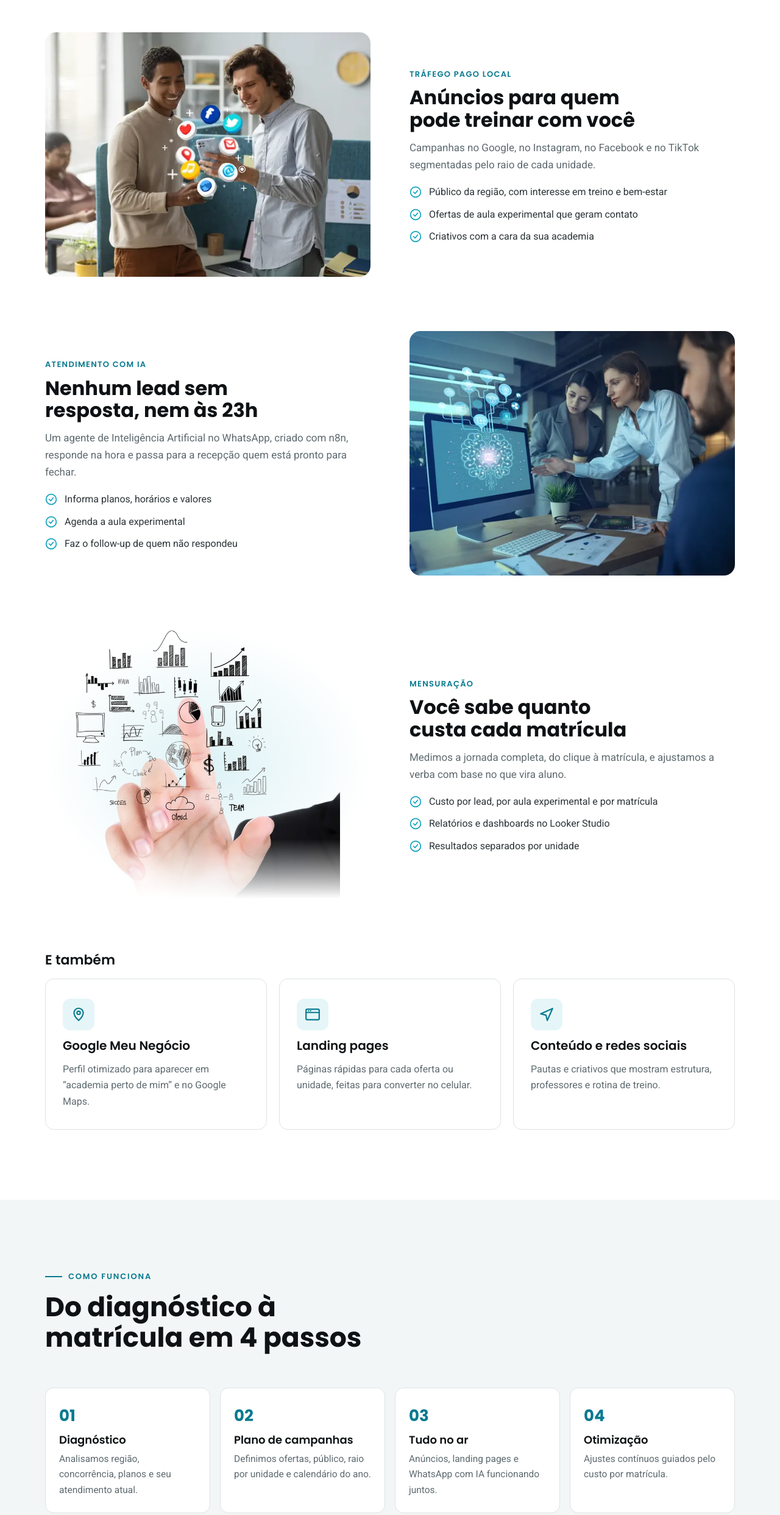
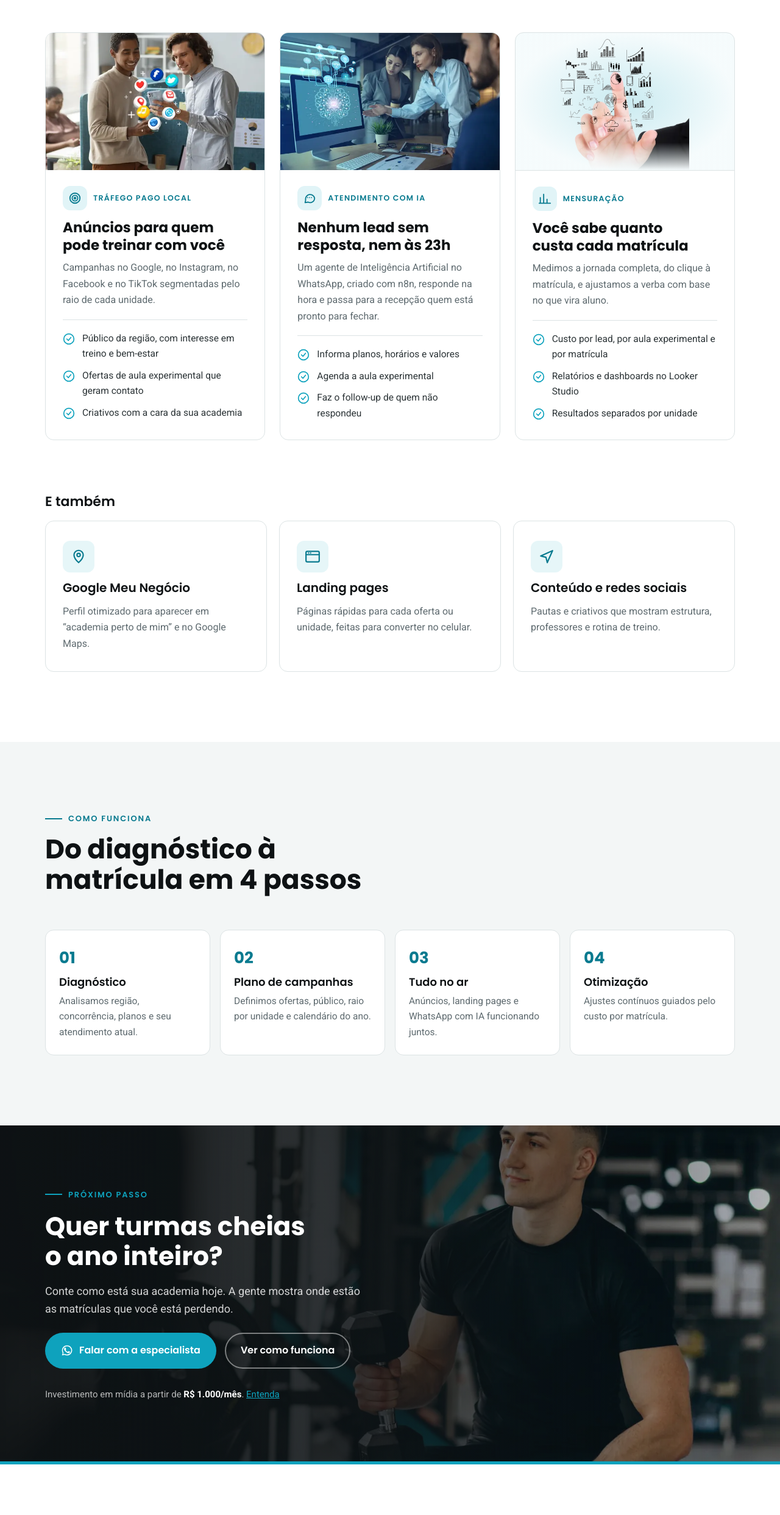
Before and after one commit to anadomarketing/triscele, a plain HTML site: page marketing-academias/index.html in a window 1280 px wide. Shown: the part 2475-4960 px from the top of the page at 61% size. Drawn offline with Linux system fonts and the light colour scheme.

Commit message:
Academias: novo layout das seções O que fazemos, CTA e Por que a Tríscele

```diff
--- a/marketing-academias/index.html
+++ b/marketing-academias/index.html
@@ -557,23 +557,26 @@
     .inline-cta{margin-top:28px;display:flex;flex-wrap:wrap;align-items:center;gap:14px 20px;font-family:var(--f-display);font-weight:600;font-size:19px;color:var(--ink)}
     @media (max-width: 720px){ .pains{grid-template-columns:1fr} }
 
-    /* Soluções com imagem (zig-zag) */
-    .features{display:grid;gap:clamp(56px,7vw,96px)}
-    .feature{display:grid;grid-template-columns:1fr 1fr;gap:clamp(28px,5vw,72px);align-items:center}
-    .feature:nth-child(even) .feature-media{order:2}
-    .feature-media{position:relative}
-    .feature-media img{width:100%;border-radius:18px;aspect-ratio:4/3;object-fit:cover;transition:transform .6s ease}
-    .feature-media.cutout img{aspect-ratio:auto;object-fit:contain;border-radius:0;max-height:440px;width:auto;margin-inline:auto}
-    .feature-media.cutout img{-webkit-mask-image:linear-gradient(to bottom,#000 78%,transparent);mask-image:linear-gradient(to bottom,#000 78%,transparent)}
-    .feature-media.cutout{background:radial-gradient(closest-side,rgba(14,162,189,.14),transparent);border-radius:24px}
-    .feature-media:hover img{transform:scale(1.02)}
-    .feature .tag{display:inline-flex;font-family:var(--f-display);font-weight:600;font-size:13px;letter-spacing:.1em;text-transform:uppercase;color:var(--teal-deep);margin-bottom:10px}
-    .feature h3{font-size:clamp(24px,2.6vw,32px);font-weight:700;margin-bottom:12px}
-    .feature p{color:var(--muted);font-size:17px}
-    .feature ul{list-style:none;margin:18px 0 0;padding:0;display:grid;gap:10px}
-    .feature li{display:grid;grid-template-columns:22px 1fr;gap:10px;font-size:16px}
+    /* Soluções em cards */
+    .features{display:grid;grid-template-columns:repeat(3,minmax(0,1fr));gap:24px;align-items:stretch}
+    .feature{display:flex;flex-direction:column;background:var(--white);border:1px solid var(--line);border-radius:var(--radius);overflow:hidden;transition:border-color .25s,transform .25s,box-shadow .25s}
+    .feature:hover{border-color:var(--teal);transform:translateY(-4px);box-shadow:0 18px 36px -22px rgba(8,122,143,.5)}
+    .feature-media{position:relative;overflow:hidden}
+    .feature-media img{width:100%;aspect-ratio:16/10;object-fit:cover;display:block;transition:transform .6s ease}
+    .feature-media.cutout{background:radial-gradient(closest-side,rgba(14,162,189,.22),rgba(14,162,189,.04));border-bottom:1px solid var(--line)}
+    .feature-media.cutout img{object-fit:contain;padding-top:10px;-webkit-mask-image:linear-gradient(to bottom,#000 80%,transparent);mask-image:linear-gradient(to bottom,#000 80%,transparent)}
+    .feature:hover .feature-media img{transform:scale(1.03)}
+    .feature>div:not(.feature-media){padding:26px 28px 30px;display:flex;flex-direction:column;flex:1}
+    .feature .tag{display:inline-flex;align-items:center;gap:10px;font-family:var(--f-display);font-weight:600;font-size:12.5px;letter-spacing:.1em;text-transform:uppercase;color:var(--teal-deep);margin-bottom:14px}
+    .feature .tag i{width:40px;height:40px;border-radius:12px;background:rgba(14,162,189,.12);display:grid;place-items:center;flex:none}
+    .feature .tag i svg{width:22px;height:22px}
+    .feature h3{font-size:clamp(20px,1.9vw,23px);font-weight:700;margin-bottom:10px;line-height:1.25}
+    .feature p{color:var(--muted);font-size:16px}
+    .feature ul{list-style:none;margin:18px 0 0;padding:18px 0 0;border-top:1px solid var(--line);display:grid;gap:10px}
+    .feature li{display:grid;grid-template-columns:22px 1fr;gap:10px;font-size:15.5px}
     .feature li svg{width:20px;height:20px;color:var(--teal);margin-top:3px}
-    @media (max-width: 860px){ .feature{grid-template-columns:1fr} .feature:nth-child(even) .feature-media{order:0} }
+    @media (max-width: 1020px){ .features{grid-template-columns:1fr 1fr} .feature:last-child{grid-column:1/-1} }
+    @media (max-width: 680px){ .features{grid-template-columns:1fr} }
 
     /* Extras */
     .extras{margin-top:clamp(56px,7vw,88px)}
@@ -590,19 +593,40 @@
     @media (max-width: 520px){ .steps-grid{grid-template-columns:1fr} }
 
     /* Faixa de CTA */
-    .cta-band{background:linear-gradient(120deg,#0B3E48 0%,var(--ink) 70%);color:#fff;padding-block:clamp(48px,6vw,72px)}
-    .cta-band .wrap{display:flex;flex-wrap:wrap;align-items:center;justify-content:space-between;gap:24px}
-    .cta-band h2{color:#fff;font-size:clamp(26px,3.2vw,38px);font-weight:700;max-width:640px}
-    .cta-band p{color:rgba(255,255,255,.78);margin-top:8px;max-width:560px}
+    .cta-band{position:relative;overflow:hidden;background:var(--ink);color:#fff;padding-block:clamp(64px,8vw,104px)}
+    .cta-band .bg{position:absolute;inset:0}
+    .cta-band .bg img{width:100%;height:100%;object-fit:cover;object-position:72% 28%}
+    .cta-band::before{content:"";position:absolute;inset:0;z-index:1;background:linear-gradient(90deg,rgba(14,18,20,.95) 0%,rgba(14,18,20,.84) 45%,rgba(14,18,20,.2) 100%)}
+    .cta-band::after{content:"";position:absolute;left:0;right:0;bottom:0;height:5px;background:var(--teal);z-index:2}
+    .cta-band .wrap{position:relative;z-index:2;display:grid;gap:18px;justify-items:start}
+    .cta-band h2{color:#fff;font-size:clamp(28px,3.6vw,42px);font-weight:700;max-width:620px}
+    .cta-band p{color:rgba(255,255,255,.82);margin-top:0;max-width:540px;font-size:18px}
+    .cta-actions{display:flex;flex-wrap:wrap;gap:14px;margin-top:6px}
+    .cta-band .invest-line{font-size:15px;color:rgba(255,255,255,.7)}
+    .cta-band .invest-line a{color:var(--teal)}
+    .cta-band .label{color:var(--teal)}
+    @media (max-width: 760px){ .cta-band::before{background:linear-gradient(180deg,rgba(14,18,20,.9),rgba(14,18,20,.82))} }
 
     /* Por que a Tríscele */
-    .why .wrap{display:grid;grid-template-columns:1fr 1.2fr;gap:clamp(32px,5vw,72px);align-items:start}
-    .why-list{display:grid;gap:14px}
-    .why-item{background:var(--paper);border:1px solid var(--line);border-radius:12px;padding:20px 22px;transition:border-color .25s}
-    .why-item:hover{border-color:var(--teal)}
-    .why-item h3{font-size:18px;font-weight:600;margin-bottom:4px}
+    .why .wrap{display:block}
+    .why-top{display:grid;grid-template-columns:1fr 1fr;gap:clamp(32px,5vw,72px);align-items:center;margin-bottom:clamp(36px,5vw,56px)}
+    .why-top .section-head{margin-bottom:0;max-width:none}
+    .why-stats{display:flex;gap:28px;margin-top:6px}
+    .why-stats div{display:grid;gap:2px}
+    .why-stats div+div{border-left:1px solid var(--line);padding-left:28px}
+    .why-stats strong{font-family:var(--f-display);font-weight:700;font-size:clamp(28px,3vw,34px);color:var(--teal-deep);line-height:1.1}
+    .why-stats span{font-size:14px;color:var(--muted)}
+    .why-photo{position:relative;border-radius:20px;overflow:hidden;background:var(--ink)}
+    .why-photo img{width:100%;height:100%;aspect-ratio:4/3;object-fit:cover;object-position:40% 30%;display:block}
+    .why-photo::after{content:"";position:absolute;left:0;right:0;bottom:0;height:5px;background:var(--teal)}
+    .why-list{display:grid;grid-template-columns:repeat(3,minmax(0,1fr));gap:24px}
+    .why-item{background:var(--paper);border:1px solid var(--line);border-radius:var(--radius);padding:30px 28px;display:grid;gap:12px;align-content:start;transition:border-color .25s,transform .25s}
+    .why-item:hover{border-color:var(--teal);transform:translateY(-3px)}
+    .why-item .ico{width:56px;height:56px;border-radius:14px;background:var(--teal);color:#06242B;display:grid;place-items:center;margin-bottom:6px}
+    .why-item .ico svg{width:28px;height:28px}
+    .why-item h3{font-size:20px;font-weight:600;line-height:1.3}
     .why-item p{color:var(--muted);font-size:16px}
-    @media (max-width: 900px){ .why .wrap{grid-template-columns:1fr} }
+    @media (max-width: 900px){ .why-top{grid-template-columns:1fr} .why-list{grid-template-columns:1fr} .why-photo img{aspect-ratio:16/10} }
 
     /* Próximos passos do formulário */
     .next-steps{list-style:none;margin:26px 0 0;padding:0;display:grid;gap:14px;counter-reset:ns}
@@ -749,7 +773,7 @@
           <article class="feature reveal">
             <div class="feature-media"><img src="/assets/img/marketing/equipe-redes-sociais-640.webp" srcset="/assets/img/marketing/equipe-redes-sociais-640.webp 640w, /assets/img/marketing/equipe-redes-sociais-1000.webp 1000w" sizes="(max-width: 860px) 100vw, 560px" alt="Profissionais de marketing analisando resultados de redes sociais no celular" width="1000" height="750" loading="lazy" decoding="async"></div>
             <div>
-              <span class="tag">Tráfego pago local</span>
+              <span class="tag"><i><svg viewBox="0 0 24 24" fill="none" stroke="currentColor" stroke-width="2" stroke-linecap="round" stroke-linejoin="round" aria-hidden="true"><circle cx="12" cy="12" r="9"/><circle cx="12" cy="12" r="5"/><circle cx="12" cy="12" r="1.5"/></svg></i>Tráfego pago local</span>
               <h3>Anúncios para quem pode treinar com você</h3>
               <p>Campanhas no Google, no Instagram, no Facebook e no TikTok segmentadas pelo raio de cada unidade.</p>
               <ul><li><svg viewBox="0 0 24 24" fill="none" stroke="currentColor" stroke-width="2" stroke-linecap="round" stroke-linejoin="round" aria-hidden="true"><circle cx="12" cy="12" r="10"/><path d="m8 12 3 3 5-6"/></svg><span>Público da região, com interesse em treino e bem-estar</span></li><li><svg viewBox="0 0 24 24" fill="none" stroke="currentColor" stroke-width="2" stroke-linecap="round" stroke-linejoin="round" aria-hidden="true"><circle cx="12" cy="12" r="10"/><path d="m8 12 3 3 5-6"/></svg><span>Ofertas de aula experimental que geram contato</span></li><li><svg viewBox="0 0 24 24" fill="none" stroke="currentColor" stroke-width="2" stroke-linecap="round" stroke-linejoin="round" aria-hidden="true"><circle cx="12" cy="12" r="10"/><path d="m8 12 3 3 5-6"/></svg><span>Criativos com a cara da sua academia</span></li></ul>
@@ -758,7 +782,7 @@
           <article class="feature reveal">
             <div class="feature-media"><img src="/assets/img/marketing/equipe-ia-640.webp" srcset="/assets/img/marketing/equipe-ia-640.webp 640w, /assets/img/marketing/equipe-ia-1000.webp 1000w" sizes="(max-width: 860px) 100vw, 560px" alt="Equipe analisando uma automação com Inteligência Artificial no computador" width="1000" height="750" loading="lazy" decoding="async"></div>
             <div>
-              <span class="tag">Atendimento com IA</span>
+              <span class="tag"><i><svg viewBox="0 0 24 24" fill="none" stroke="currentColor" stroke-width="2" stroke-linecap="round" stroke-linejoin="round" aria-hidden="true"><path d="M21 12a8 8 0 0 1-11.6 7.1L4 20l1-4.6A8 8 0 1 1 21 12z"/><path d="M8.5 11h.01M12 11h.01M15.5 11h.01"/></svg></i>Atendimento com IA</span>
               <h3>Nenhum lead sem resposta, nem às 23h</h3>
               <p>Um agente de Inteligência Artificial no WhatsApp, criado com n8n, responde na hora e passa para a recepção quem está pronto para fechar.</p>
               <ul><li><svg viewBox="0 0 24 24" fill="none" stroke="currentColor" stroke-width="2" stroke-linecap="round" stroke-linejoin="round" aria-hidden="true"><circle cx="12" cy="12" r="10"/><path d="m8 12 3 3 5-6"/></svg><span>Informa planos, horários e valores</span></li><li><svg viewBox="0 0 24 24" fill="none" stroke="currentColor" stroke-width="2" stroke-linecap="round" stroke-linejoin="round" aria-hidden="true"><circle cx="12" cy="12" r="10"/><path d="m8 12 3 3 5-6"/></svg><span>Agenda a aula experimental</span></li><li><svg viewBox="0 0 24 24" fill="none" stroke="currentColor" stroke-width="2" stroke-linecap="round" stroke-linejoin="round" aria-hidden="true"><circle cx="12" cy="12" r="10"/><path d="m8 12 3 3 5-6"/></svg><span>Faz o follow-up de quem não respondeu</span></li></ul>
@@ -767,7 +791,7 @@
           <article class="feature reveal">
             <div class="feature-media cutout"><img src="/assets/img/marketing/mao-graficos-480.webp" srcset="/assets/img/marketing/mao-graficos-480.webp 480w, /assets/img/marketing/mao-graficos-720.webp 720w" sizes="(max-width: 860px) 100vw, 560px" alt="Mão tocando gráficos e indicadores de marketing" width="720" height="730" loading="lazy" decoding="async"></div>
             <div>
-              <span class="tag">Mensuração</span>
+              <span class="tag"><i><svg viewBox="0 0 24 24" fill="none" stroke="currentColor" stroke-width="2" stroke-linecap="round" stroke-linejoin="round" aria-hidden="true"><path d="M4 20V10M10 20V4M16 20v-7M22 20H2"/></svg></i>Mensuração</span>
               <h3>Você sabe quanto custa cada matrícula</h3>
               <p>Medimos a jornada completa, do clique à matrícula, e ajustamos a verba com base no que vira aluno.</p>
               <ul><li><svg viewBox="0 0 24 24" fill="none" stroke="currentColor" stroke-width="2" stroke-linecap="round" stroke-linejoin="round" aria-hidden="true"><circle cx="12" cy="12" r="10"/><path d="m8 12 3 3 5-6"/></svg><span>Custo por lead, por aula experimental e por matrícula</span></li><li><svg viewBox="0 0 24 24" fill="none" stroke="currentColor" stroke-width="2" stroke-linecap="round" stroke-linejoin="round" aria-hidden="true"><circle cx="12" cy="12" r="10"/><path d="m8 12 3 3 5-6"/></svg><span>Relatórios e dashboards no Looker Studio</span></li><li><svg viewBox="0 0 24 24" fill="none" stroke="currentColor" stroke-width="2" stroke-linecap="round" stroke-linejoin="round" aria-hidden="true"><circle cx="12" cy="12" r="10"/><path d="m8 12 3 3 5-6"/></svg><span>Resultados separados por unidade</span></li></ul>
@@ -820,29 +844,35 @@
 
     <!-- ===================== 7. FAIXA DE CTA ===================== -->
     <section class="cta-band" aria-labelledby="titulo-cta">
+      <div class="bg"><img src="/assets/img/nichos/academias/academia-cta-1000.webp" srcset="/assets/img/nichos/academias/academia-cta-1000.webp 1000w, /assets/img/nichos/academias/academia-cta-1600.webp 1600w" sizes="100vw" alt="" width="1600" height="1067" loading="lazy" decoding="async"></div>
       <div class="wrap">
-        <div>
+        <span class="label">Próximo passo</span>
         <h2 id="titulo-cta">Quer turmas cheias o ano inteiro?</h2>
         <p>Conte como está sua academia hoje. A gente mostra onde estão as matrículas que você está perdendo.</p>
+        <div class="cta-actions">
+          <a class="btn btn-primary js-wa" href="https://wa.me/5562994141488?text=Ol%C3%A1%21%20Vim%20da%20p%C3%A1gina%20de%20academias%20e%20quero%20mais%20matr%C3%ADculas%20para%20minha%20academia." target="_blank" rel="noopener"><svg viewBox="0 0 24 24" fill="currentColor" aria-hidden="true"><path d="M17.5 14.4c-.3-.1-1.7-.8-2-.9-.3-.1-.5-.1-.7.1-.2.3-.8.9-.9 1.1-.2.2-.3.2-.6.1-.3-.1-1.2-.5-2.3-1.4-.9-.8-1.4-1.7-1.6-2-.2-.3 0-.5.1-.6l.4-.5c.2-.2.2-.3.3-.5.1-.2 0-.4 0-.5l-.9-2.2c-.2-.6-.5-.5-.7-.5h-.6c-.2 0-.5.1-.8.4-.3.3-1 1-1 2.4s1 2.8 1.2 3c.1.2 2 3.1 4.9 4.3 2.4.9 2.9.8 3.4.7.5-.1 1.7-.7 2-1.4.2-.7.2-1.2.2-1.4-.1-.1-.3-.2-.6-.3zM12 2a10 10 0 0 0-8.6 15l-1.4 5 5.1-1.3A10 10 0 1 0 12 2zm0 18.2c-1.5 0-3-.4-4.3-1.2l-.3-.2-3 .8.8-3-.2-.3A8.2 8.2 0 1 1 12 20.2z"/></svg> Falar com a especialista</a>
+          <a class="btn btn-ghost" href="#como-funciona">Ver como funciona</a>
+        </div>
         <p class="invest-line">Investimento em mídia a partir de <strong>R$ 1.000/mês</strong>. <a href="#investimento">Entenda</a></p>
-        </div>
-        <a class="btn btn-primary js-wa" href="https://wa.me/5562994141488?text=Ol%C3%A1%21%20Vim%20da%20p%C3%A1gina%20de%20academias%20e%20quero%20mais%20matr%C3%ADculas%20para%20minha%20academia." target="_blank" rel="noopener"><svg viewBox="0 0 24 24" fill="currentColor" aria-hidden="true"><path d="M17.5 14.4c-.3-.1-1.7-.8-2-.9-.3-.1-.5-.1-.7.1-.2.3-.8.9-.9 1.1-.2.2-.3.2-.6.1-.3-.1-1.2-.5-2.3-1.4-.9-.8-1.4-1.7-1.6-2-.2-.3 0-.5.1-.6l.4-.5c.2-.2.2-.3.3-.5.1-.2 0-.4 0-.5l-.9-2.2c-.2-.6-.5-.5-.7-.5h-.6c-.2 0-.5.1-.8.4-.3.3-1 1-1 2.4s1 2.8 1.2 3c.1.2 2 3.1 4.9 4.3 2.4.9 2.9.8 3.4.7.5-.1 1.7-.7 2-1.4.2-.7.2-1.2.2-1.4-.1-.1-.3-.2-.6-.3zM12 2a10 10 0 0 0-8.6 15l-1.4 5 5.1-1.3A10 10 0 1 0 12 2zm0 18.2c-1.5 0-3-.4-4.3-1.2l-.3-.2-3 .8.8-3-.2-.3A8.2 8.2 0 1 1 12 20.2z"/></svg> Falar com a especialista</a>
       </div>
     </section>
 
     <!-- ===================== 8. POR QUE A TRÍSCELE ===================== -->
     <section class="section why" id="por-que" aria-labelledby="titulo-porque">
       <div class="wrap">
+        <div class="why-top">
           <div class="section-head">
             <span class="label">Por que a Tríscele</span>
             <h2 id="titulo-porque">Experiência real no mercado fitness</h2>
             <p style="color:var(--muted)">A Ana D&#x27;avilla, fundadora da Tríscele, trabalha com marketing para academias desde 2015, incluindo a Holus, primeira agência especializada no nicho fitness do Brasil, e campanhas para redes de academia.</p>
+            <div class="why-stats"><div><strong>2015</strong><span>no segmento fitness</span></div><div><strong>Holus</strong><span>1ª agência fitness do Brasil</span></div></div>
+          </div>
+          <div class="why-photo reveal"><img src="/assets/img/nichos/academias/academia-aluna-640.webp" srcset="/assets/img/nichos/academias/academia-aluna-640.webp 640w, /assets/img/nichos/academias/academia-aluna-1000.webp 1000w" sizes="(max-width: 900px) 100vw, 560px" alt="Aluna sorrindo amarrando o tênis em uma academia" width="1000" height="667" loading="lazy" decoding="async"></div>
         </div>
         <div class="why-list">
-          <div class="why-item reveal"><h3>Foco em matrícula, não em clique</h3><p>Montamos tudo pensando em aula experimental e aluno matriculado.</p></div>
-          <div class="why-item reveal"><h3>Pronto para redes</h3><p>Contas, verbas e metas separadas por unidade, com visão da rede inteira.</p></div>
-          <div class="why-item reveal"><h3>Tecnologia a favor da recepção</h3><p>IA e automação para sua equipe falar só com quem quer fechar.</p></div>
-
+          <div class="why-item reveal"><div class="ico"><svg viewBox="0 0 24 24" fill="none" stroke="currentColor" stroke-width="2" stroke-linecap="round" stroke-linejoin="round" aria-hidden="true"><circle cx="12" cy="12" r="9"/><circle cx="12" cy="12" r="5"/><circle cx="12" cy="12" r="1.5"/></svg></div><h3>Foco em matrícula, não em clique</h3><p>Montamos tudo pensando em aula experimental e aluno matriculado.</p></div>
+          <div class="why-item reveal"><div class="ico"><svg viewBox="0 0 24 24" fill="none" stroke="currentColor" stroke-width="2" stroke-linecap="round" stroke-linejoin="round" aria-hidden="true"><path d="M12 21s-7-6.2-7-11a7 7 0 0 1 14 0c0 4.8-7 11-7 11z"/><circle cx="12" cy="10" r="2.5"/></svg></div><h3>Pronto para redes</h3><p>Contas, verbas e metas separadas por unidade, com visão da rede inteira.</p></div>
+          <div class="why-item reveal"><div class="ico"><svg viewBox="0 0 24 24" fill="none" stroke="currentColor" stroke-width="2" stroke-linecap="round" stroke-linejoin="round" aria-hidden="true"><rect x="5" y="8" width="14" height="11" rx="3"/><path d="M12 8V4M9 13h.01M15 13h.01M9 16.5h6"/><circle cx="12" cy="3.5" r="1"/></svg></div><h3>Tecnologia a favor da recepção</h3><p>IA e automação para sua equipe falar só com quem quer fechar.</p></div>
         </div>
         <p class="wl-note reveal">Os trabalhos com as empresas citadas nesta página foram realizados em white label: a Tríscele atuou nos bastidores, em parceria com agências e consultorias, sob a marca do parceiro.</p>
       </div>
```
Lines whose indentation alone changed are shown as unchanged.
